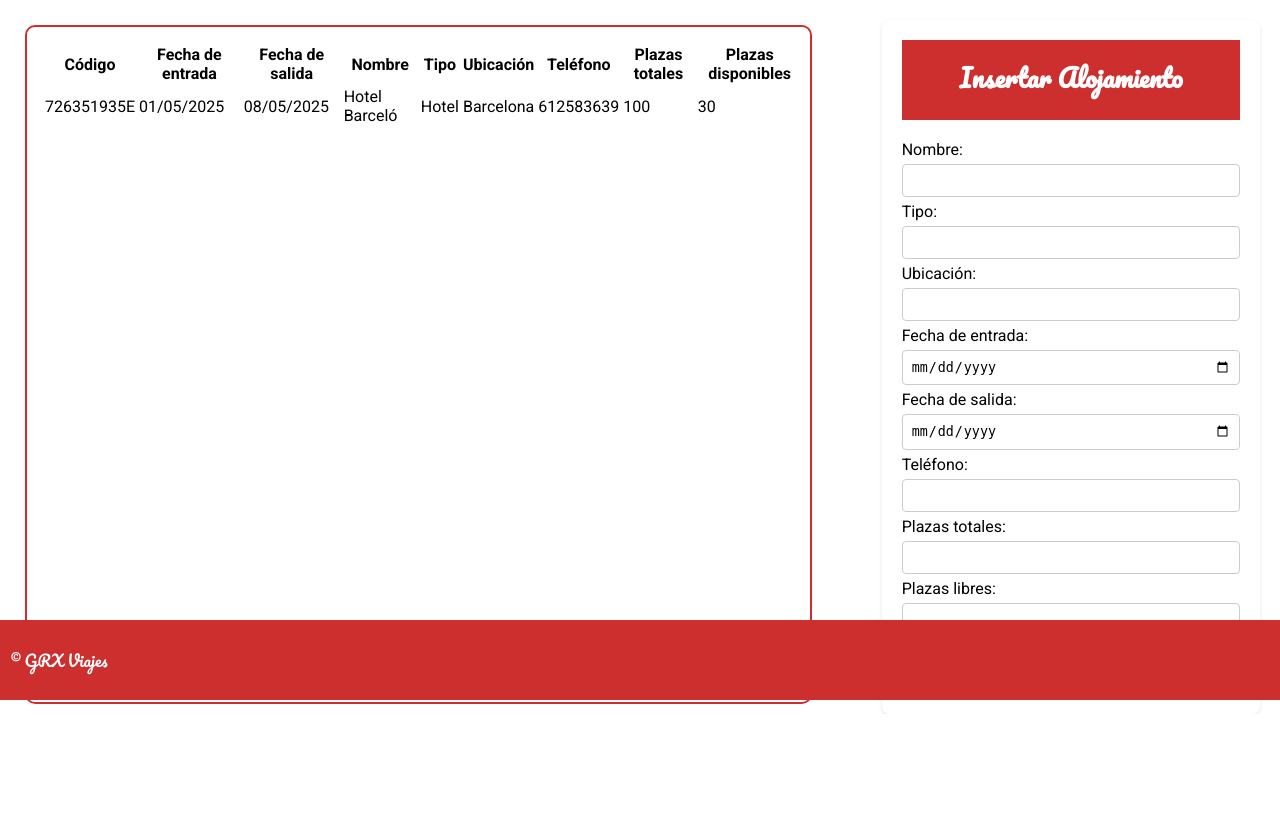
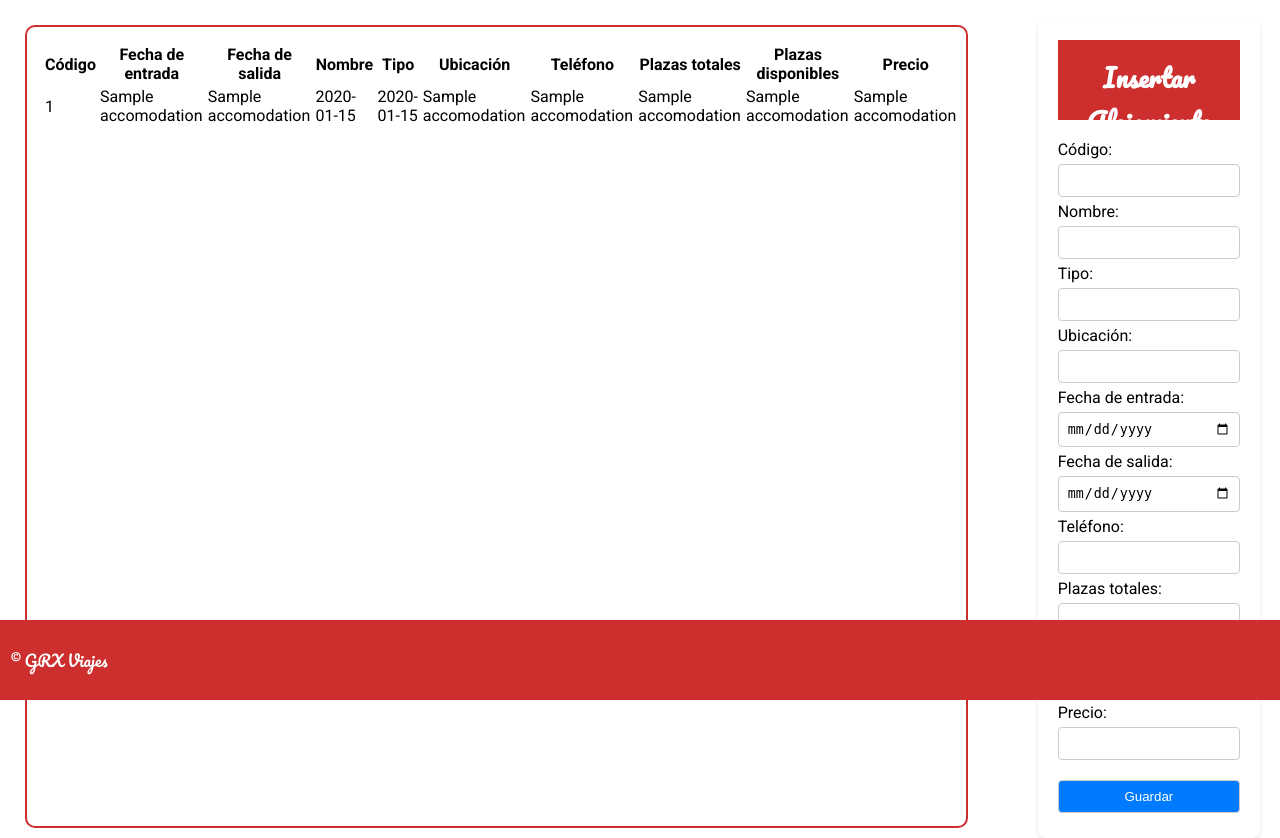
Before and after one commit to Miigue28/DDSI, a Flask app: template Prácticas/templates/accomodations.html in a window 1280 px wide. Shown: the part 100-938 px from the top of the page. Before the commit the page ends 814 px from the top, so only its background shows below. Run offline with Flask 3, Linux system fonts and the light colour scheme; the template is opened without the code that fills it: most values are stand-ins (such as "Sample title", 1, 10 or a date in 2020); some libraries are stand-ins or nearby versions.

Commit message:
feat: Añadido insertar alojamiento en base de datos

```diff
--- a/Prácticas/app.py
+++ b/Prácticas/app.py
@@ -21,6 +21,8 @@ def transports():
         compania = request.form['company']
         tipo = request.form['type']
         fecha = request.form['date']
+        fecha = fecha.replace("T", " ")
+        print(f"Fecha: {fecha}")
         origen = request.form['origin']
         destino = request.form['destination']
         plazasTotales= request.form['total_seats']
@@ -29,7 +31,7 @@ def transports():
 
         db.execute(f"insert into Servicios values('{codigo}', '{precio}', '{plazasTotales}', '{plazasLibres}')")
         db.execute(
-            f"insert into Transportes values('{codigo}', '{tipo}', TO_DATE('{'01/05/25 10:30'}', 'DD/MM/RR HH24:MI'), '{compania}', '{origen}', '{destino}')"
+            f"insert into Transportes values('{codigo}', '{tipo}', TO_DATE('{fecha}', 'YYYY-MM-DD HH24:MI'), '{compania}', '{origen}', '{destino}')"
         )
         db.execute("commit")
 
@@ -65,9 +67,32 @@ def clients():
 def employees():
     return render_template('employees.html')
 
-@app.route('/accomodations')
+@app.route('/accomodations', methods=['GET', 'POST'])
 def accomodations():
-    return render_template('accomodations.html')
+    db = get_db()
+    if request.method == 'POST':
+        codigo = request.form['code']
+        nombre = request.form['name']
+        tipo = request.form['type']
+        ubicacion = request.form['location']
+        fechaEntrada = request.form['entry date']
+        fechaSalida = request.form['departure date']
+        telefono = request.form['phone number']
+        plazasTotales= request.form['total_seats']
+        plazasLibres = request.form['available_seats']
+        precio = request.form['price']
+
+        db.execute(f"insert into Servicios values('{codigo}', '{precio}', '{plazasTotales}', '{plazasLibres}')")
+        db.execute(
+            f"insert into Alojamientos values('{codigo}', '{nombre}', '{tipo}', TO_DATE('{fechaEntrada}', 'YYYY-MM-DD'), TO_DATE('{fechaSalida}', 'YYYY-MM-DD'), '{ubicacion}', '{telefono}')"
+        )
+        db.execute("commit")
+
+    accomodations = db.execute(
+        """SELECT * FROM Alojamientos NATURAL JOIN (SELECT * FROM Servicios)"""
+    ).fetchall()
+
+    return render_template('accomodations.html',accomodations=accomodations)
 
 @app.route('/activities')
 def activities():
--- a/Prácticas/templates/accomodations.html
+++ b/Prácticas/templates/accomodations.html
@@ -14,56 +14,50 @@
               <th>Teléfono</th>
               <th>Plazas totales</th>
               <th>Plazas disponibles</th>
+              <th>Precio</th>
             </tr>
-            <!--
-            {% for transport in transports %}
+
+            {% for accomodation in accomodations %}
+                <tr>
+                <td>{{ accomodation[0] }}</td>
+                <td>{{ accomodation[1] }}</td>
+                <td>{{ accomodation[2] }}</td>
+                <td>{{ accomodation[3].strftime('%Y-%m-%d') }}</td>
+                <td>{{ accomodation[4].strftime('%Y-%m-%d') }}</td>
+                <td>{{ accomodation[5] }}</td>
+                <td>{{ accomodation[6] }}</td>
+                <td>{{ accomodation[7] }}</td>
+                <td>{{ accomodation[8] }}</td>
+                <td>{{ accomodation[9] }}</td>
                 </tr>
-                <td>{{ accomodation['code'] }}</td>
-                <td>{{ accomodation['entry date'].strftime('%d/%m/%Y') }}</td>
-                <td>{{ accomodation['departure date'].strftime('%d/%m/%Y') }}</td>
-                <td>{{ accomodation['name'] }}</td>
-                <td>{{ accomodation['type'] }}</td>
-                <td>{{ accomodation['location'] }}</td>
-                <td>{{ accomodation['phone number'] }}</td>
-                <td>{{ accomodation['total_places'] }}</td>
-                <td>{{ accomodation['available_places'] }}</td>
-                <tr>
             {% endfor %}
-            -->
-            <tr>
-                <td>726351935E</td>
-                <td>01/05/2025</td>
-                <td>08/05/2025</td>
-                <td>Hotel Barceló</td>
-                <td>Hotel</td>
-                <td>Barcelona</td>
-                <td>612583639</td>
-                <td>100</td>
-                <td>30</td>
-            <tr>
+
           </table>
     </div>
 
     <div class="form-container">
         <h2>Insertar Alojamiento</h2>
-        <form action="/guardar_tupla" method="post">
+        <form method="post">
+            <label>Código:</label>
+            <input type="text" name="code" value="{{ request.form['code'] }}" required>
             <label>Nombre:</label>
-            <input type="text" name="name" required>
+            <input type="text" name="name" value="{{ request.form['name'] }}" required>
             <label>Tipo:</label>
-            <input type="text" name="type" required>
+            <input type="text" name="type" value="{{ request.form['type'] }}" required>
             <label>Ubicación:</label>
-            <input type="text" name="location" required>
+            <input type="text" name="location" value="{{ request.form['location'] }}" required>
             <label>Fecha de entrada:</label>
-            <input type="date" name="entry date" required>
+            <input type="date" name="entry date" value="{{ request.form['entry date'] }}" required>
             <label>Fecha de salida:</label>
-            <input type="date" name="departure date" required>
+            <input type="date" name="departure date" value="{{ request.form['departure date'] }}" required>
             <label>Teléfono:</label>
-            <input type="number" name="phone number" required>
+            <input type="text" name="phone number" value="{{ request.form['phone number'] }}" required>
             <label>Plazas totales:</label>
-            <input type="number" name="total_seats" min="0" max="100" required/>
+            <input type="number" name="total_seats" min="0" max="100" value="{{ request.form['total_seats'] }}" required/>
             <label>Plazas libres:</label>
-            <input type="number" name="available_seats" min="0" max="100" required/>
-
+            <input type="number" name="available_seats" min="0" max="100" value="{{ request.form['available_seats'] }}" required/>
+            <label>Precio:</label>
+            <input type="number" name="price" value="{{ request.form['price'] }}" required/>
             <input type="submit" class="form-button" value="Guardar">
         </form>
     </div>
--- a/Prácticas/templates/transports.html
+++ b/Prácticas/templates/transports.html
@@ -6,14 +6,14 @@
         <table class="services-table">
             <tr>
               <th>Código</th>
+              <th>Tipo</th>
               <th>Fecha</th>
               <th>Compañía</th>
               <th>Origen</th>
               <th>Destino</th>
-              <th>Tipo</th>
+              <th>Precio</th>
               <th>Plazas totales</th>
               <th>Plazas disponibles</th>
-              <th>Precio</th>
             </tr>
 
             {% for transport in transports %}
```
